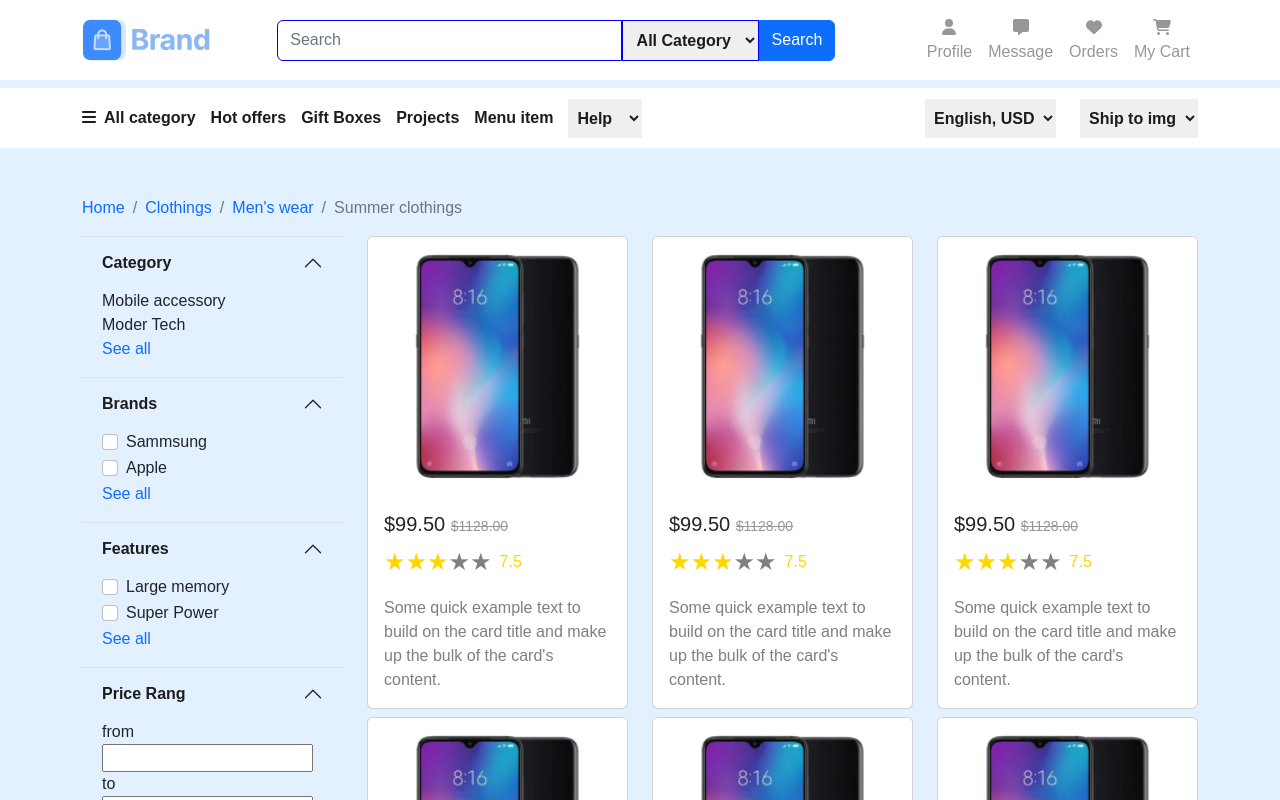
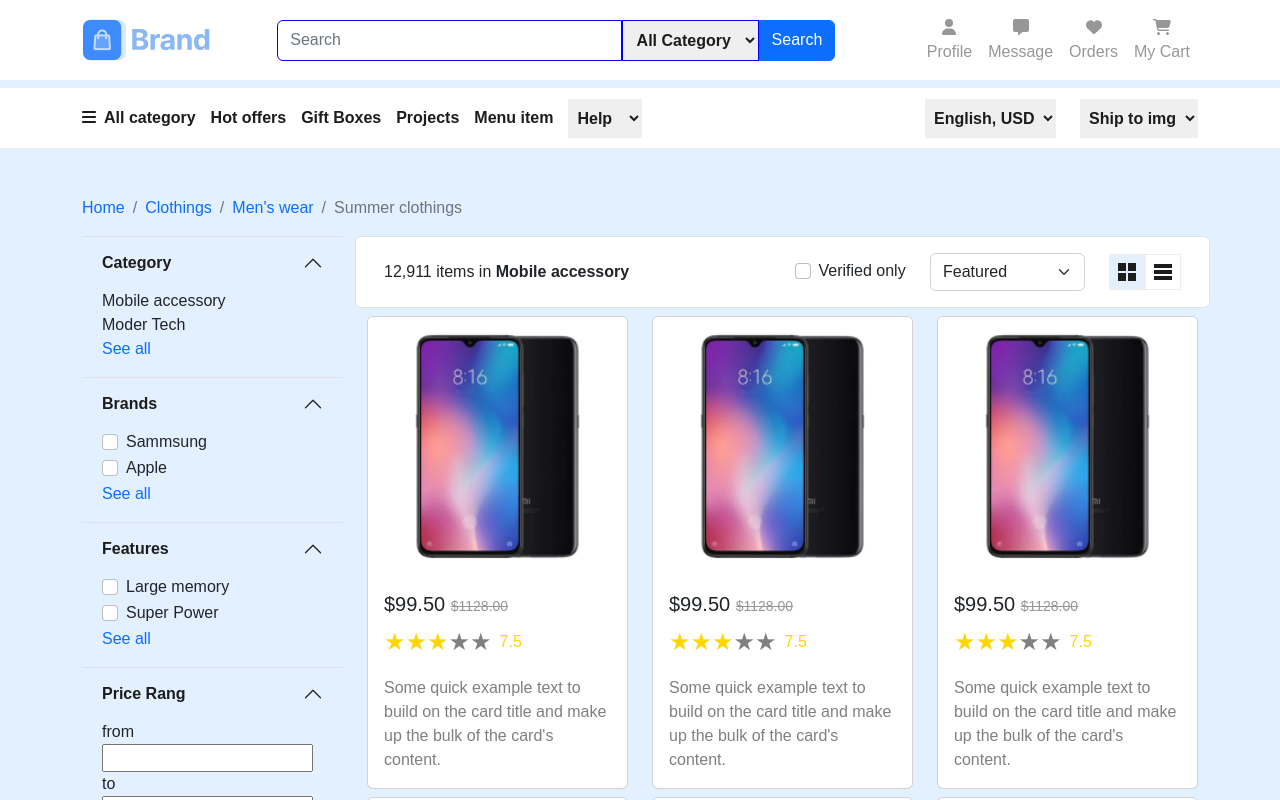
Before and after one commit to mohamedCleanCode/E-commerce-V2-Reactjs, a React (Create React App) app: page /shop in a window 1280 px wide. Shown: the top 800 px of the page. Built offline with nearby package versions, Linux system fonts and the light colour scheme.

Commit message:
add result header

```diff
--- /dev/null
+++ b/src/components/ProductView/ProductView.css
@@ -0,0 +1,11 @@
+.product-view .form-select {
+  width: 40%;
+}
+.viwe-controls div {
+  cursor: pointer;
+  border: 1px solid #eee;
+  padding: 5px;
+}
+.viwe-controls div.active {
+  background-color: var(--body-bg);
+}
--- /dev/null
+++ b/src/components/ProductView/ProductView.jsx
@@ -0,0 +1,33 @@
+import React from "react";
+import { Form } from "react-bootstrap";
+import gridView from "../../assets/images/gridview.png";
+import listView from "../../assets/images/listview.png";
+import "./ProductView.css";
+
+const ProductView = () => {
+  return (
+    <Form className="d-flex justify-content-between align-items-center product-view">
+      <Form.Check
+        type="checkbox"
+        id={`Verified only`}
+        label={`Verified only`}
+      />
+      <Form.Select>
+        <option>Featured</option>
+        <option value="1">One</option>
+        <option value="2">Two</option>
+        <option value="3">Three</option>
+      </Form.Select>
+      <div className="d-flex align-items-center viwe-controls">
+        <div className="active">
+          <img src={gridView} alt="" />
+        </div>
+        <div>
+          <img src={listView} alt="" />
+        </div>
+      </div>
+    </Form>
+  );
+};
+
+export default ProductView;
--- /dev/null
+++ b/src/components/Result/Result.jsx
@@ -0,0 +1,11 @@
+import React from "react";
+
+const Result = () => {
+  return (
+    <div className="">
+      12,911 items in <span className="fw-bold">Mobile accessory</span>
+    </div>
+  );
+};
+
+export default Result;
--- /dev/null
+++ b/src/components/ResultHeader/ResultHeader.jsx
@@ -0,0 +1,19 @@
+import React from "react";
+import { Col, Row } from "react-bootstrap";
+import ProductView from "../ProductView/ProductView";
+import Result from "../Result/Result";
+
+const ResultHeader = () => {
+  return (
+    <Row className="p-3 bg-white border rounded mb-2 align-items-center">
+      <Col xs="12" lg="6">
+        <Result />
+      </Col>
+      <Col xs="12" lg="6">
+        <ProductView />
+      </Col>
+    </Row>
+  );
+};
+
+export default ResultHeader;
--- a/src/pages/Shop/ShopPage.jsx
+++ b/src/pages/Shop/ShopPage.jsx
@@ -4,6 +4,7 @@ import BreadCrumb from "../../components/BreadCrumb/BreadCrumb";
 import FilterSide from "../../components/FilterSide/FilterSide";
 import Pagination from "../../components/Pagination/Pagination";
 import ProductCard from "../../components/ProductCard/ProductCard";
+import ResultHeader from "../../components/ResultHeader/ResultHeader";
 
 const ShopPage = () => {
   return (
@@ -14,6 +15,7 @@ const ShopPage = () => {
           <FilterSide />
         </Col>
         <Col xs="6" sm="8" lg="9">
+          <ResultHeader />
           <Row>
             <ProductCard />
             <ProductCard />
```
Also changed, not shown: src/assets/images/gridview.png (added), src/assets/images/listview.png (added).
